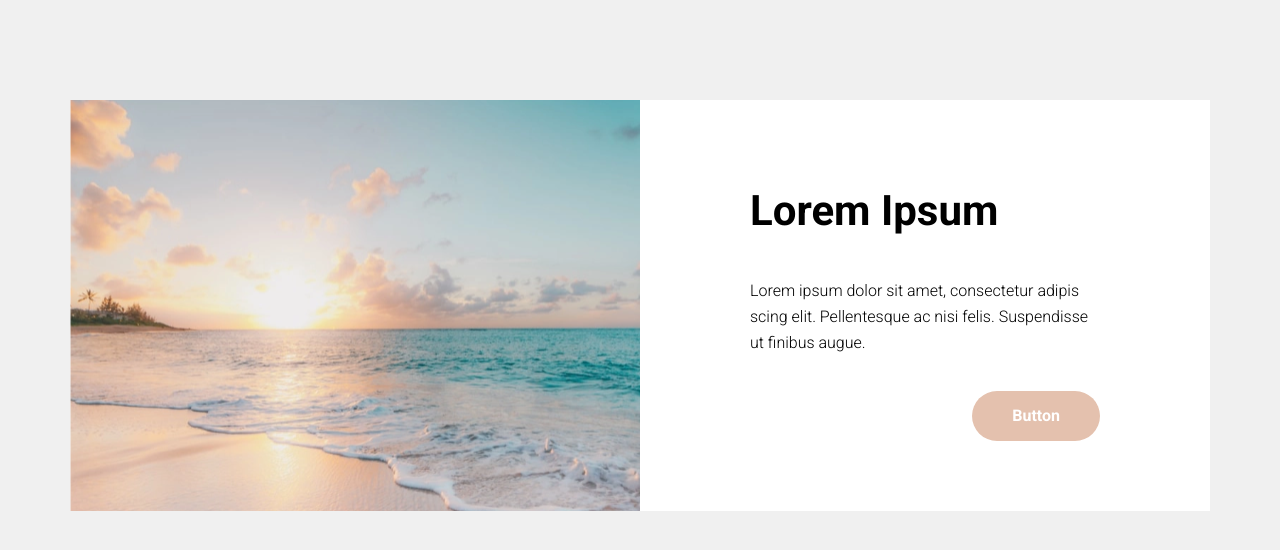
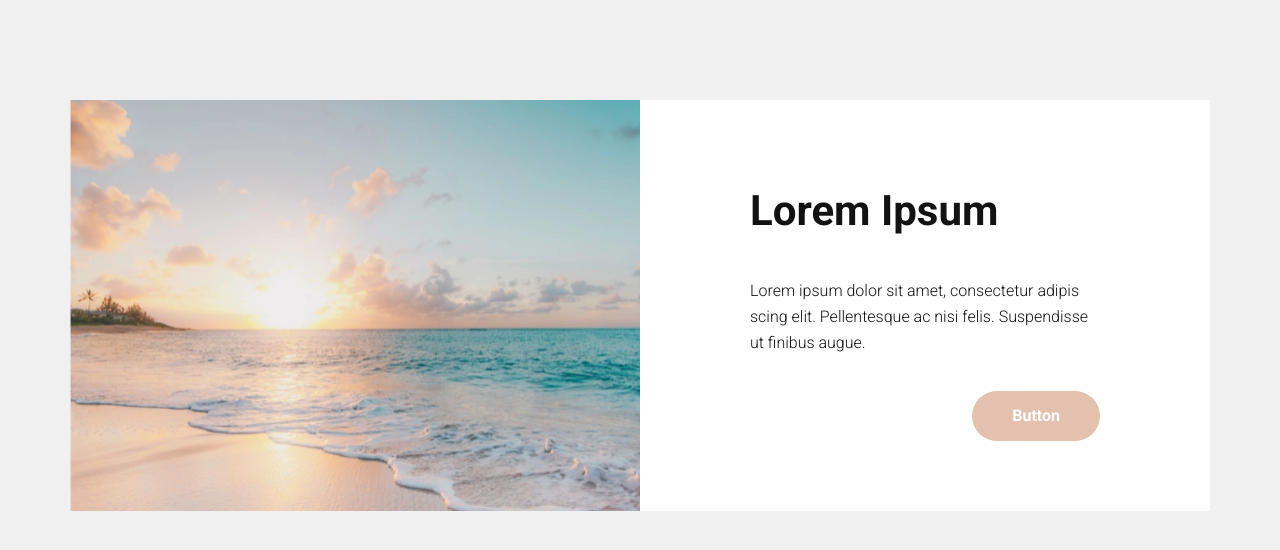
Before and after one commit to SzymonObr/test-task, a plain HTML site: page index.html in a window 1280 px wide. Drawn offline with Linux system fonts and the light colour scheme.

Commit message:
Update custom.css

```diff
--- a/assets/custom.css
+++ b/assets/custom.css
@@ -6,6 +6,7 @@ body {
   margin: 100px 70px;
   background-color: #F0F0F0;
   letter-spacing: 0px;
+  color: #121212;
 }
 p {
   font: normal normal 300 16px/26px Roboto;
```
